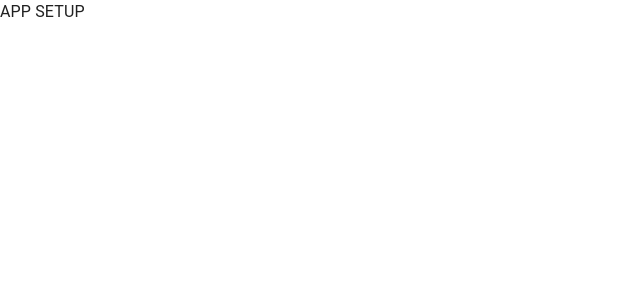
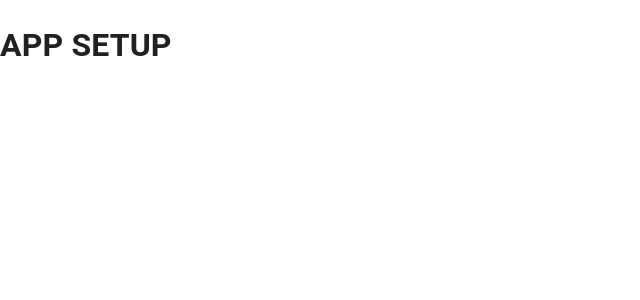
Before and after one commit to xwaruz1212/cozy-cat-cafe, a React (Create React App) app: page / in a window 1280 px wide. Shown: the top 300 px of the page, without its empty margins (0-640 px from the left). Built offline with nearby package versions, Linux system fonts and the light colour scheme.

Commit message:
Add website theme

```diff
--- a/src/App.tsx
+++ b/src/App.tsx
@@ -1,11 +1,42 @@
-import React from 'react';
+import { ThemeProvider } from "@emotion/react";
+import { createTheme } from "@mui/material/styles";
+import React from "react";
 
-function App() {
+let theme = createTheme({
+  palette: {
+    primary: {
+      main: "#ceb995",
+      contrastText: "#fff",
+    },
+    secondary: {
+      main: "#f6e6bf",
+      contrastText: "#000",
+    },
+  },
+  typography: {
+    fontFamily: ["Inter", "sans-serif"].join(","),
+    htmlFontSize: 12,
+  },
+});
+
+theme.typography.h1 = {
+  fontSize: 50,
+  fontWeight: 500,
+};
+
+theme.typography.h2 = {
+  fontSize: 30,
+  fontWeight: 300,
+};
+
+const App: React.FC = () => {
   return (
-    <div>
-        <div>APP SETUP</div>
-    </div>
+    <ThemeProvider theme={theme}>
+      <div>
+        <h1>APP SETUP</h1>
+      </div>
+    </ThemeProvider>
   );
-}
+};
 
 export default App;
```
